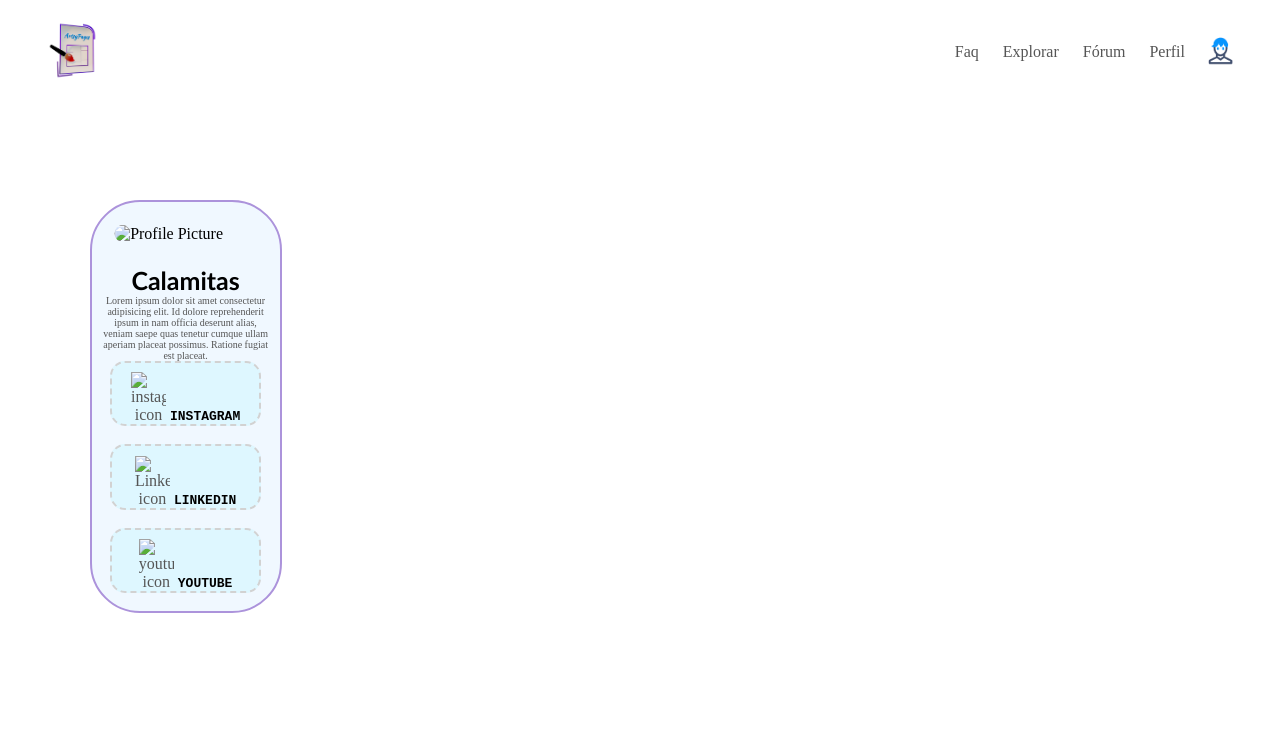
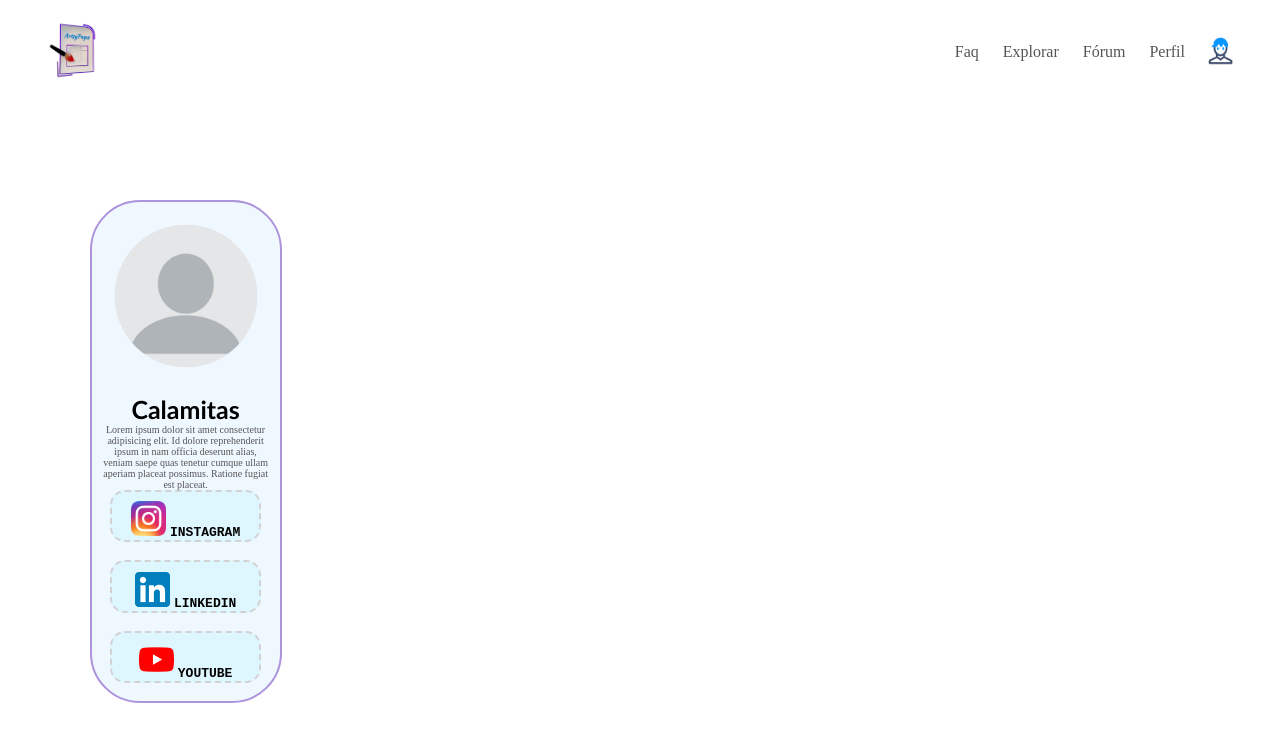
Before and after one commit to Lugafe/Monitoria1, a plain HTML site: page index.html in a window 1280 px wide. Drawn offline with Linux system fonts and the light colour scheme.

Commit message:
mudancas

```diff
--- a/index.html
+++ b/index.html
@@ -33,24 +33,24 @@
 
     <section id="miniprofile">
         <figure onclick="handleBrowseClick('input-image-hidden');">
-          <img src="img/BlankPFP.webp" alt="Profile Picture" class="ProfilePicture" id="output" width="500" height="500">
+          <img src="imgs/BlankPFP.webp" alt="Profile Picture" class="ProfilePicture" id="output" width="500" height="500">
           <figcaption>Calamitas</figcaption>
         </figure>
         <input style="display:none" type="file" accept="image/*" onchange="loadFile(event, 'output')" id="input-image-hidden">
         <p class="bio">Lorem ipsum dolor sit amet consectetur adipisicing elit. Id dolore reprehenderit ipsum in nam officia deserunt alias, veniam saepe quas tenetur cumque ullam aperiam placeat possimus. Ratione fugiat est placeat.</p>
 
         <a href=""><section class="SocButton">
-          <img src="img/Insta.png" alt="instagram icon">
+          <img src="imgs/Insta.png" alt="instagram icon">
           <p>INSTAGRAM</p>
         </section></a>
         <br>
         <a href=""><section class="SocButton">
-          <img src="img/Linkedin.png" alt="Linkedin icon">
+          <img src="imgs/Linkedin.png" alt="Linkedin icon">
           <p>LINKEDIN</p>
         </section></a>
         <br>
         <a href=""><section class="SocButton">
-          <img src="img/Youtube.png" alt="youtube icon">
+          <img src="imgs/Youtube.png" alt="youtube icon">
           <p>YOUTUBE</p>
         </section></a>
         <br>
```
Also changed, not shown: imgs/Banner.png (renamed from Profile/img/Banner.png), imgs/BlankPFP.webp (renamed from Profile/img/BlankPFP.webp), imgs/Insta.png (renamed from Profile/img/Insta.png), imgs/Linkedin.png (renamed from Profile/img/Linkedin.png), imgs/PorfEx1.png (renamed from Profile/img/PorfEx1.png), imgs/PortfEx2.png (renamed from Profile/img/PortfEx2.png), imgs/PortfEx3.png (renamed from Profile/img/PortfEx3.png), imgs/Youtube.png (renamed from Profile/img/Youtube.png), imgs/pfpExpl.jpg (renamed from Profile/img/pfpExpl.jpg).
